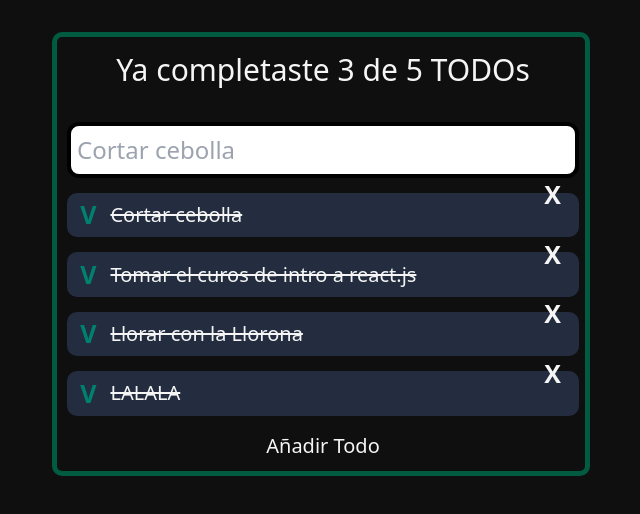
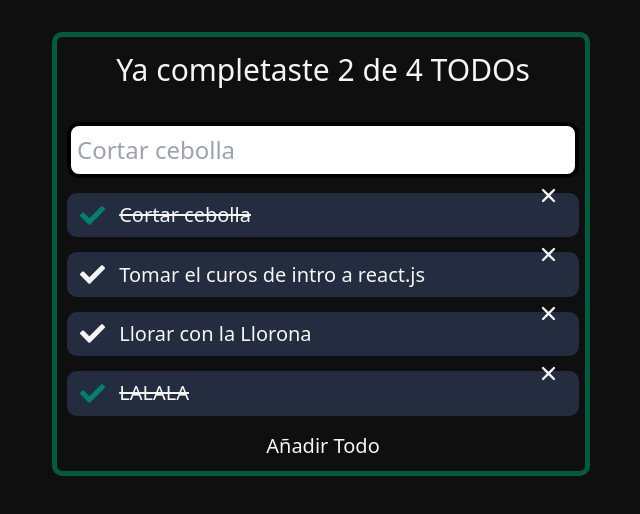
Before and after one commit to Dave-JunDev/todo, a React (Vite) app: page / in a window 1280 px wide. Shown: the top 514 px of the page, without its empty margins (12-652 px from the left). Built offline with nearby package versions, Linux system fonts and the light colour scheme.

Commit message:
Se añadio iconos y funcionamiento estable

```diff
--- a/package.json
+++ b/package.json
@@ -11,7 +11,8 @@
   },
   "dependencies": {
     "react": "^18.2.0",
-    "react-dom": "^18.2.0"
+    "react-dom": "^18.2.0",
+    "react-icons": "^5.0.1"
   },
   "devDependencies": {
     "@types/react": "^18.2.43",
--- a/src/App.jsx
+++ b/src/App.jsx
@@ -1,3 +1,4 @@
+import { useState } from 'react'
 import { CreateTodoButton } from './components/CreateTodoButton'
 import {TodoCount} from './components/TodoCount'
 import {TodoItem} from './components/TodoItem'
@@ -8,20 +9,57 @@ const defaultTodos = [
   {text: 'Cortar cebolla', completed: true},
   {text: 'Tomar el curos de intro a react.js', completed: false},
   {text: 'Llorar con la Llorona', completed: false},
-  {text: 'LALALA', completed: false},
+  {text: 'LALALA', completed: true},
 ]
 export default function App() {
+
+  const [searchValue, setSearchValue] = useState('')
+  const [todos, setTodos] = useState(defaultTodos)
+
+  const completedTodos = todos.filter(
+    (todo) => todo.completed)
+    .length
+  const totalTodos = todos.length
+
+  const searchedTodos = todos.filter(
+    (todo) => {
+      const todoText = todo.text.toLowerCase()
+      const searchText = searchValue.toLowerCase()
+      return todoText.includes(searchText)
+    }
+  )
+
+  const completeTodo = (text) => {
+    const newTodos = [...todos]
+    let todoIndex = newTodos.findIndex((todo) => todo.text === text)
+    newTodos[todoIndex].completed = true;
+    setTodos(newTodos)
+  }
+
+  const removeTodo = (text) => {
+    const newTodos = [...todos]
+    let todoIndex = newTodos.findIndex((todo) => todo.text === text)
+    newTodos.splice(todoIndex, 1)
+    setTodos(newTodos)
+  }
+
   return (
     <>
       <div className='container-app'>
         <div className='todo'>
-          <TodoCount completed={3} total={5}></TodoCount>
-          <TodoSearch></TodoSearch>
+          <TodoCount completed={completedTodos} total={totalTodos}></TodoCount>
+          <TodoSearch searchValue={searchValue} setSearchValue={setSearchValue}></TodoSearch>
 
           <TodoList>
             {
-              defaultTodos.map((todo) =>(
-                <TodoItem key={todo.text} text={todo.text} completed={todo.completed}></TodoItem>
+              searchedTodos.map((todo) =>(
+                <TodoItem
+                  key={todo.text}
+                  text={todo.text}
+                  completed={todo.completed}
+                  onComplete={() => completeTodo(todo.text)}
+                  onDelete={() => removeTodo(todo.text)}
+                ></TodoItem>
               ))
             }
           </TodoList>
--- a/src/components/CreateTodoButton.jsx
+++ b/src/components/CreateTodoButton.jsx
@@ -3,9 +3,15 @@
 import React from 'react'
 
 function CreateTodoButton() {
+
+  const createTodo = (event) => {
+    event.preventDefault()
+    console.log('le diste click')
+  }
+
   return (
     <div className='container-button'>
-      <button className='bg-blue-500 hover:bg-blue-700 text-white font-bold py-2 px-4 rounded-full'>Añadir Todo</button>
+      <button onClick={createTodo} className='bg-blue-500 hover:bg-blue-700 text-white font-bold py-2 px-4 rounded-full'>Añadir Todo</button>
     </div>
   )
 }
--- a/src/components/TodoItem.jsx
+++ b/src/components/TodoItem.jsx
@@ -1,11 +1,20 @@
-
-export default function TodoItem({text, completed})
+import { FaCheck } from "react-icons/fa";
+import { IoClose } from "react-icons/io5";
+export default function TodoItem({text, completed, onComplete, onDelete})
 {
     return(
         <li>
-            <span className="icon icon-check icon-check--active">V</span>
-            <p className="text-todo text-todo--complete">{text}</p>
-            <span className="closed">X</span>
+            <span className={`icon
+            ${completed && "icon-check--active"}`}
+            onClick={onComplete}
+            ><FaCheck></FaCheck></span>
+            <p
+                className={`text-todo ${completed && "text-todo--complete"}`}
+            >{text}</p>
+            <span
+                className="closed"
+                onClick={onDelete}
+            ><IoClose /></span>
         </li>
     )
 }
--- a/src/components/TodoSearch.jsx
+++ b/src/components/TodoSearch.jsx
@@ -1,13 +1,22 @@
 
 import React from 'react'
 
-function TodoSearch() {
+function TodoSearch({searchValue, setSearchValue}) {
+
+  const handleChange = (event) =>
+  {
+    event.preventDefault()
+    setSearchValue(event.target.value)
+  }
+
   return (
     <>
         <input
           placeholder="Cortar cebolla"
           type="text"
           className='Search'
+          value={searchValue}
+          onChange={handleChange}
         >
         </input>
     </>
```
Also changed, not shown: 1 other file (tests, documents, lock files or other folders).
